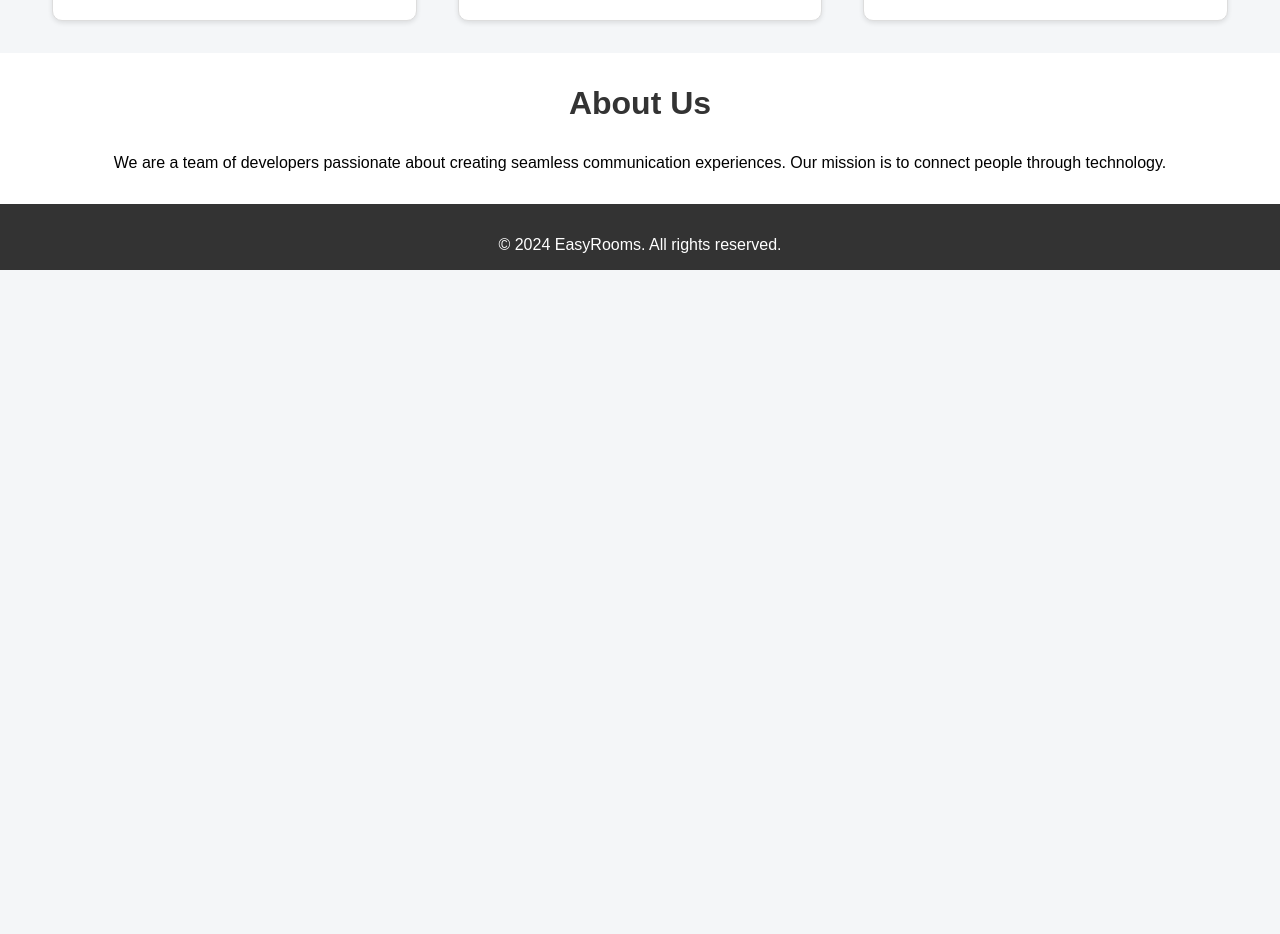
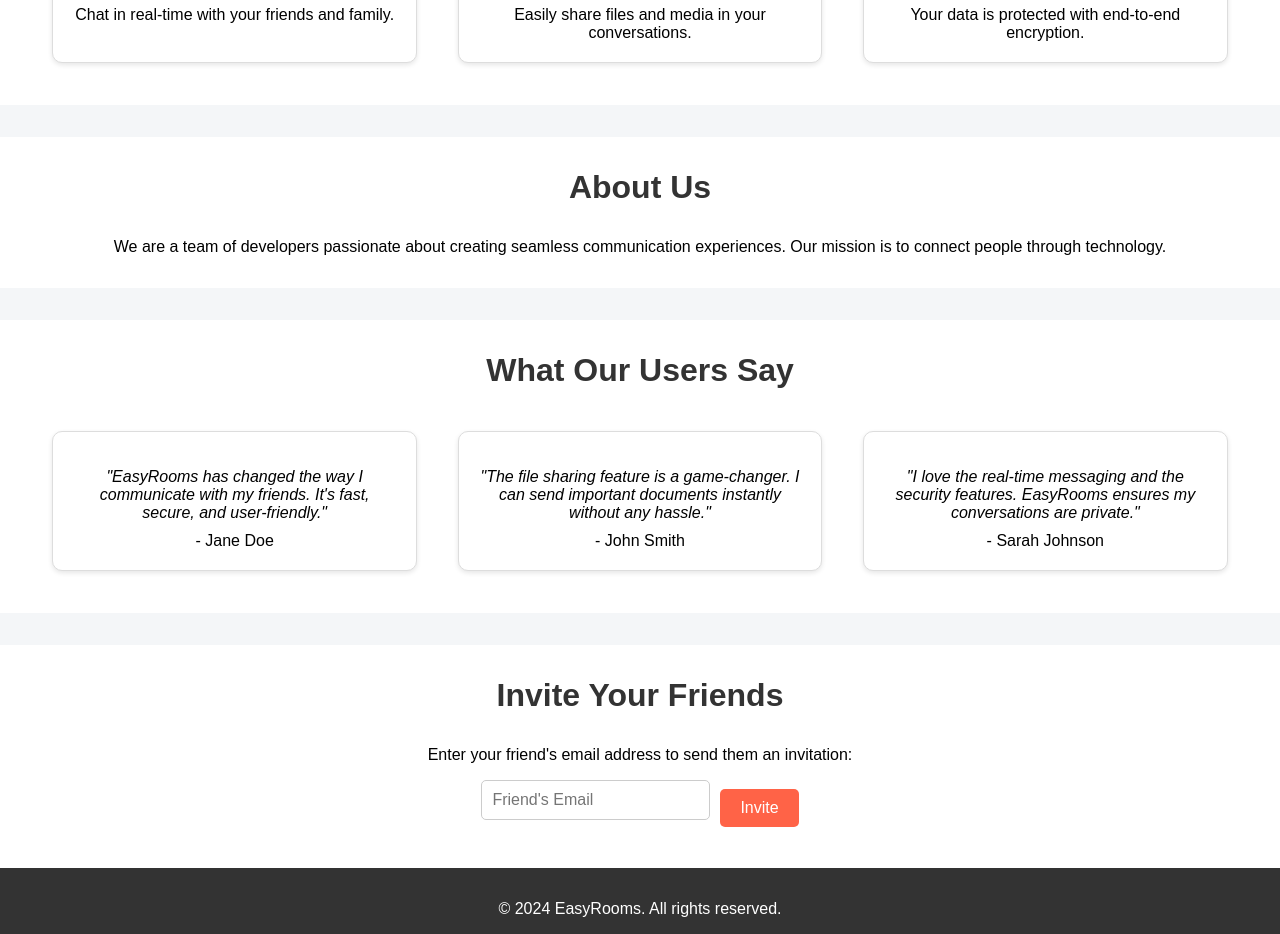
Before and after one commit to aryanbains/EasyRooms, a React (Create React App) app: page / in a window 1280 px wide. Shown: the part 840-1774 px from the top of the page. Before the commit the page ends 1110 px from the top, so only its background shows below. Built offline with nearby package versions, Linux system fonts and the light colour scheme; no server answers.

Commit message:
Added Emailjs integration for invitation in HomePage

```diff
--- a/package.json
+++ b/package.json
@@ -6,6 +6,7 @@
     "@testing-library/jest-dom": "^5.17.0",
     "@testing-library/react": "^13.4.0",
     "@testing-library/user-event": "^13.5.0",
+    "emailjs-com": "^3.2.0",
     "firebase": "^9.23.0",
     "react": "^18.3.1",
     "react-dom": "^18.3.1",
--- a/src/pages/HomePage.css
+++ b/src/pages/HomePage.css
@@ -43,30 +43,52 @@
   background-color: #e5533d;
 }
 
-.features-section {
+.features-section, .about-section, .testimonials-section, .invite-section {
   padding: 2rem;
   text-align: center;
-}
-
-.features-container {
-  display: flex;
-  justify-content: space-around;
+  background-color: #fff;
   margin-top: 2rem;
 }
 
-.feature {
+.features-container, .testimonials-container {
+  display: flex;
+  justify-content: space-around;
+  flex-wrap: wrap;
+  margin-top: 2rem;
+}
+
+.feature, .testimonial {
   background: white;
   border: 1px solid #ddd;
   border-radius: 10px;
   padding: 20px;
   width: 30%;
   box-shadow: 0 2px 5px rgba(0, 0, 0, 0.1);
+  margin: 10px;
 }
 
-.about-section {
-  padding: 2rem;
-  text-align: center;
-  background-color: #fff;
+.testimonial p {
+  font-style: italic;
+}
+
+.testimonial h4 {
+  margin-top: 10px;
+  font-weight: normal;
+}
+
+.invite-form {
+  display: flex;
+  justify-content: center;
+  align-items: center;
+  margin-top: 1rem;
+}
+
+.invite-form input {
+  padding: 10px;
+  font-size: 1rem;
+  border: 1px solid #ccc;
+  border-radius: 5px;
+  margin-right: 10px;
 }
 
 .footer {
@@ -88,13 +110,20 @@
   .btn-primary {
     padding: 8px 16px;
   }
-  .features-container {
+  .features-container, .testimonials-container {
     flex-direction: column;
     align-items: center;
   }
-  .feature {
+  .feature, .testimonial {
     width: 80%;
     margin-bottom: 1rem;
+  }
+  .invite-form {
+    flex-direction: column;
+  }
+  .invite-form input {
+    margin-bottom: 10px;
+    margin-right: 0;
   }
 }
 
@@ -105,7 +134,10 @@
   .hero-section p {
     font-size: 0.9rem;
   }
-  .features-container {
+  .features-container, .testimonials-container {
     margin-top: 1rem;
   }
+  .invite-form {
+    flex-direction: column;
   }
+}
--- a/src/pages/HomePage.jsx
+++ b/src/pages/HomePage.jsx
@@ -1,8 +1,11 @@
-import React, { useEffect } from 'react';
+import React, { useEffect, useState } from 'react';
 import './HomePage.css';
 import Navbar from './Navbar';
+import emailjs from 'emailjs-com';
 
 const HomePage = () => {
+  const [email, setEmail] = useState('');
+
   useEffect(() => {
     const handleSmoothScroll = (e) => {
       const href = e.target.getAttribute('href');
@@ -23,6 +26,30 @@
       });
     };
   }, []);
+
+  const handleInvite = (e) => {
+    e.preventDefault();
+    if (!email) {
+      alert("Please enter an email address");
+      return;
+    }
+
+    const templateParams = {
+      to_email: email,
+      from_name: 'EasyRooms Team',
+      from_email: 'noreply@easyrooms.com',
+    };
+
+    emailjs.send('service_wmqnqxe', 'template_7th8a0x', templateParams, '20yyigirgjvEbx0n2')
+      .then((response) => {
+        console.log('Email sent successfully!', response.status, response.text);
+        alert(`Invitation sent to ${email}`);
+        setEmail('');
+      }, (error) => {
+        console.log('Failed to send email.', error);
+        alert('Failed to send the invitation. Please try again.');
+      });
+  };
 
   return (
     <div className="homepage">
@@ -53,6 +80,36 @@
         <h2>About Us</h2>
         <p>We are a team of developers passionate about creating seamless communication experiences. Our mission is to connect people through technology.</p>
       </section>
+      <section id="testimonials" className="testimonials-section">
+        <h2>What Our Users Say</h2>
+        <div className="testimonials-container">
+          <div className="testimonial">
+            <p>"EasyRooms has changed the way I communicate with my friends. It's fast, secure, and user-friendly."</p>
+            <h4>- Jane Doe</h4>
+          </div>
+          <div className="testimonial">
+            <p>"The file sharing feature is a game-changer. I can send important documents instantly without any hassle."</p>
+            <h4>- John Smith</h4>
+          </div>
+          <div className="testimonial">
+            <p>"I love the real-time messaging and the security features. EasyRooms ensures my conversations are private."</p>
+            <h4>- Sarah Johnson</h4>
+          </div>
+        </div>
+      </section>
+      <section id="invite" className="invite-section">
+        <h2>Invite Your Friends</h2>
+        <p>Enter your friend's email address to send them an invitation:</p>
+        <div className="invite-form">
+          <input
+            type="email"
+            placeholder="Friend's Email"
+            value={email}
+            onChange={(e) => setEmail(e.target.value)}
+          />
+          <button onClick={handleInvite} className="btn-primary">Invite</button>
+        </div>
+      </section>
       <footer className="footer">
         <p>&copy; 2024 EasyRooms. All rights reserved.</p>
       </footer>
```
Also changed, not shown: 1 other file (tests, documents, lock files or other folders). Lines whose indentation alone changed are shown as unchanged.
